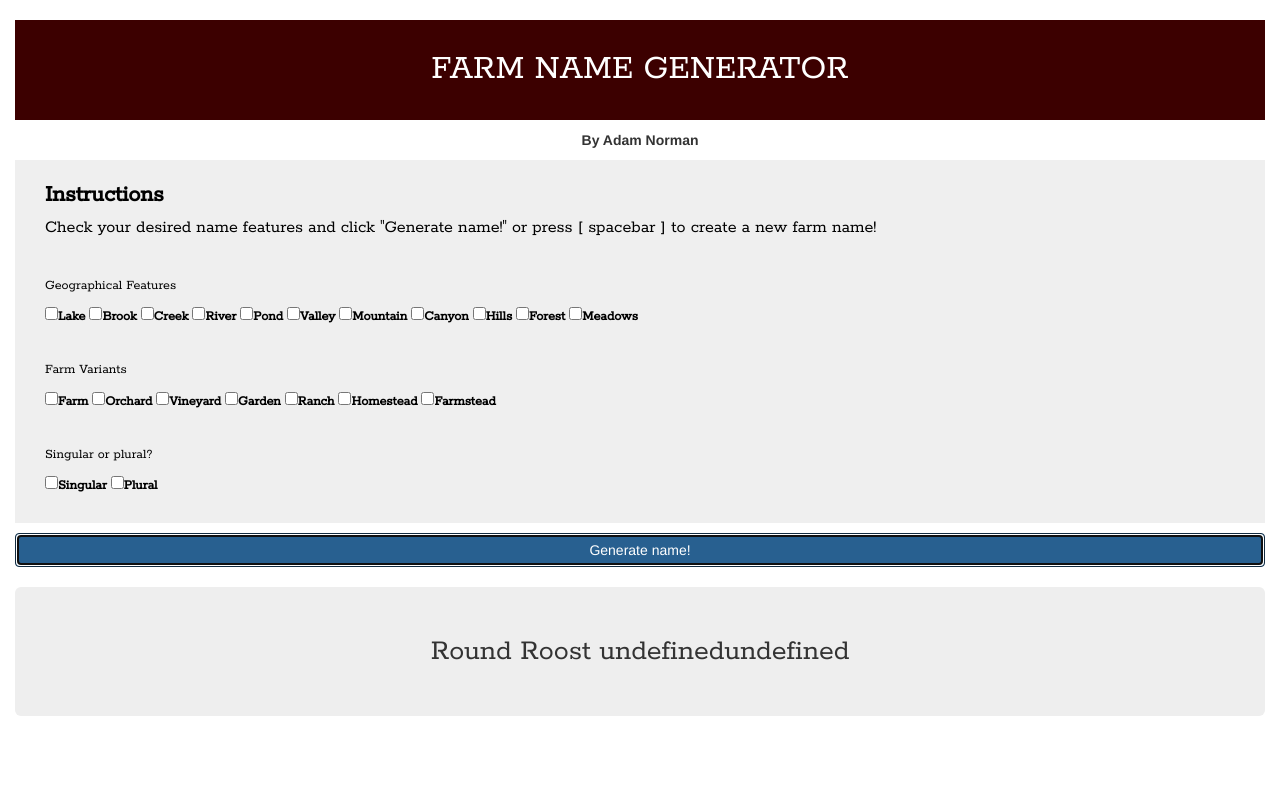
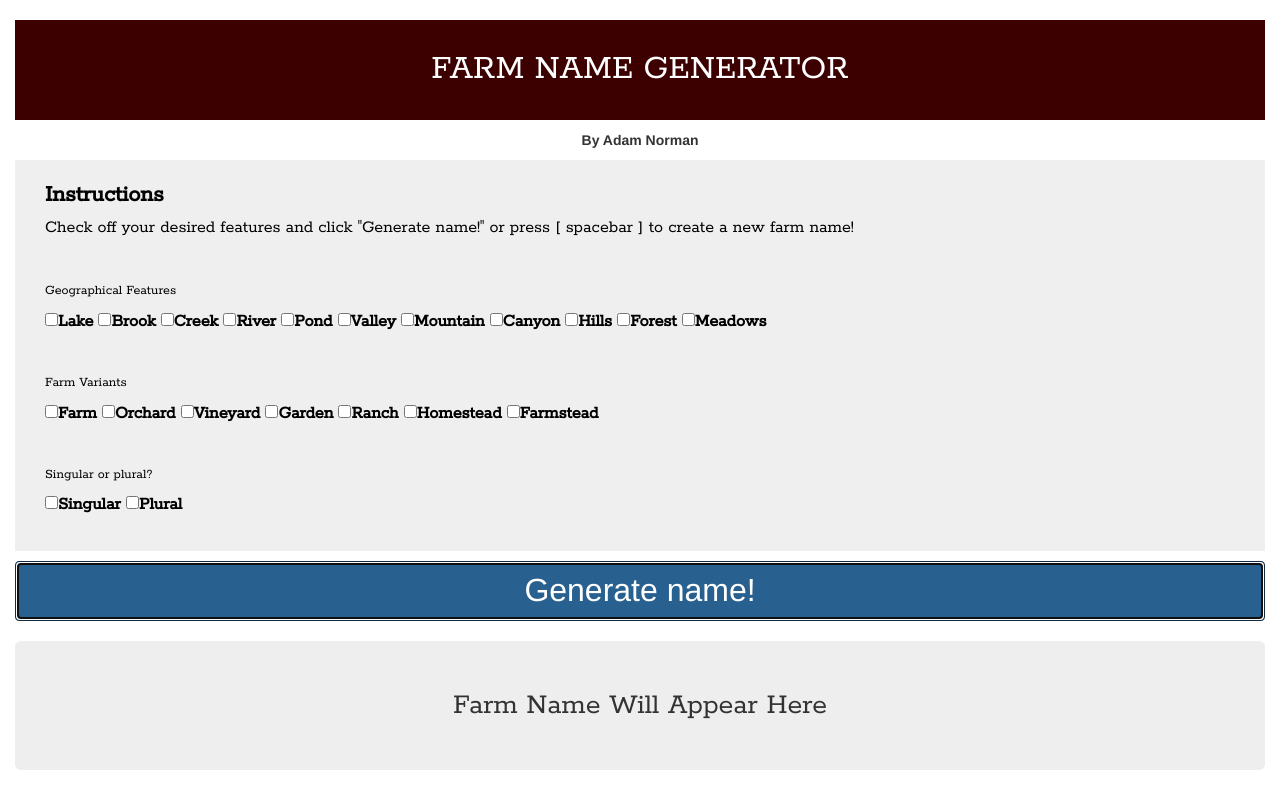
Before and after one commit to adnorm/farm-name-generator, a plain HTML site: page index.html in a window 1280 px wide. Both pictures are taken after a click on the button "Generate name!". Drawn offline with nearby package versions, Linux system fonts and the light colour scheme.

Commit message:
Version 1.3

```diff
--- a/index.html
+++ b/index.html
@@ -17,7 +17,7 @@
     <p class="text-center"><strong>By Adam Norman</strong></p>
     <div class="instructions-box rokkitt">
       <h3><strong>Instructions</strong></h3>
-      <h4>Check your desired name features and click "Generate name!" or press [ spacebar ] to create a new farm name!</h4>
+      <h4>Check off your desired features and click "Generate name!" or press [ spacebar ] to create a new farm name!</h4>
       <br/>
 
       <h5>Geographical Features</h5>
--- a/scripts.js
+++ b/scripts.js
@@ -1,5 +1,5 @@
 
-var adjective = ["Crooked", "Deep", "Even", "Flat", "Hilly", "Jagged", "Round", "Shallow", "Winding", "Fresh", "Verdant", "Rolling", "Babbling", "Jumping", "Old", "Willow", "Shady", "Calm", "Lucky", "Sunny", "Green", "Sleeping","Windy","Victory","Freedom","Deep", "Whisper","Liberty","Early","Morning","Spring","Blooming", "Dancing","Hidden","Golden","Rich","Quiet","Wandering","Honest","Truthful","Sliding","Singing","Fruitful","Lost","Roaming","Wild","Bucking","Sun","Moon","Flying","Sweet","Muddy","Joyful","Sylvan","Friendly"]
+var adjective = ["Crooked", "Deep", "Even", "Flat", "Hilly", "Jagged", "Round", "Shallow", "Winding", "Fresh", "Verdant", "Rolling", "Babbling", "Jumping", "Old", "Willow", "Shady", "Calm", "Lucky", "Sunny", "Green", "Sleeping","Windy","Victory","Freedom","Deep", "Whisper","Liberty","Early","Morning","Spring","Blooming", "Dancing","Hidden","Golden","Rich","Quiet","Wandering","Honest","Truthful","Sliding","Singing","Fruitful","Lost","Roaming","Wild","Bucking","Sun","Moon","Flying","Goose", "Sweet","Muddy","Joyful","Sylvan","Friendly"]
 
 
 var object = ["Acres", "Pastures", "Grove", "Crest", "Fields", "Pines", "Stone", "Hollow", "Hickory","Roost", "Barn", "Willow", "Run", "Harvest","Trails", "Vista","Trace", "Cottage","Passage","Dream","Boots","Work"]
@@ -17,6 +17,18 @@ function generator() {
   var farmType = $("input.farmtype:checked").map(function(){
       return $(this).val();
     }).get();
+    // alert(farmType);
+if (farmType == ""){
+  alert("Whoops! Please select at least one farm type!")
+  return
+}
+
+
+if (pluralOrNot == ""){
+  alert("Whoops! Please select singular or plural!")
+  return
+}
+
 
 var secondWord = object.concat(geoFeatures);
 
--- a/styles.css
+++ b/styles.css
@@ -13,19 +13,21 @@
 }
 
 .instructions-box {
+  font-size: 18px;
   background-color: #EFEFEF;
   color: black;
   padding: 2px 2px 2px 30px;
 }
 
 .btn-primary{
-  background-color: #BCD8C1;
-  border-color: #BCD8C1;
-  color: black;
+  background-color: #33691E;
+  border-color: #33691E;
+  font-size: 32px;
+  color: white;
 }
 
 .btn-primary:hover{
-  background-color: #000;
-  border-color: #000;
+  background-color: #558B2F;
+  border-color: #558B2F;
   color: white;
 }
```
